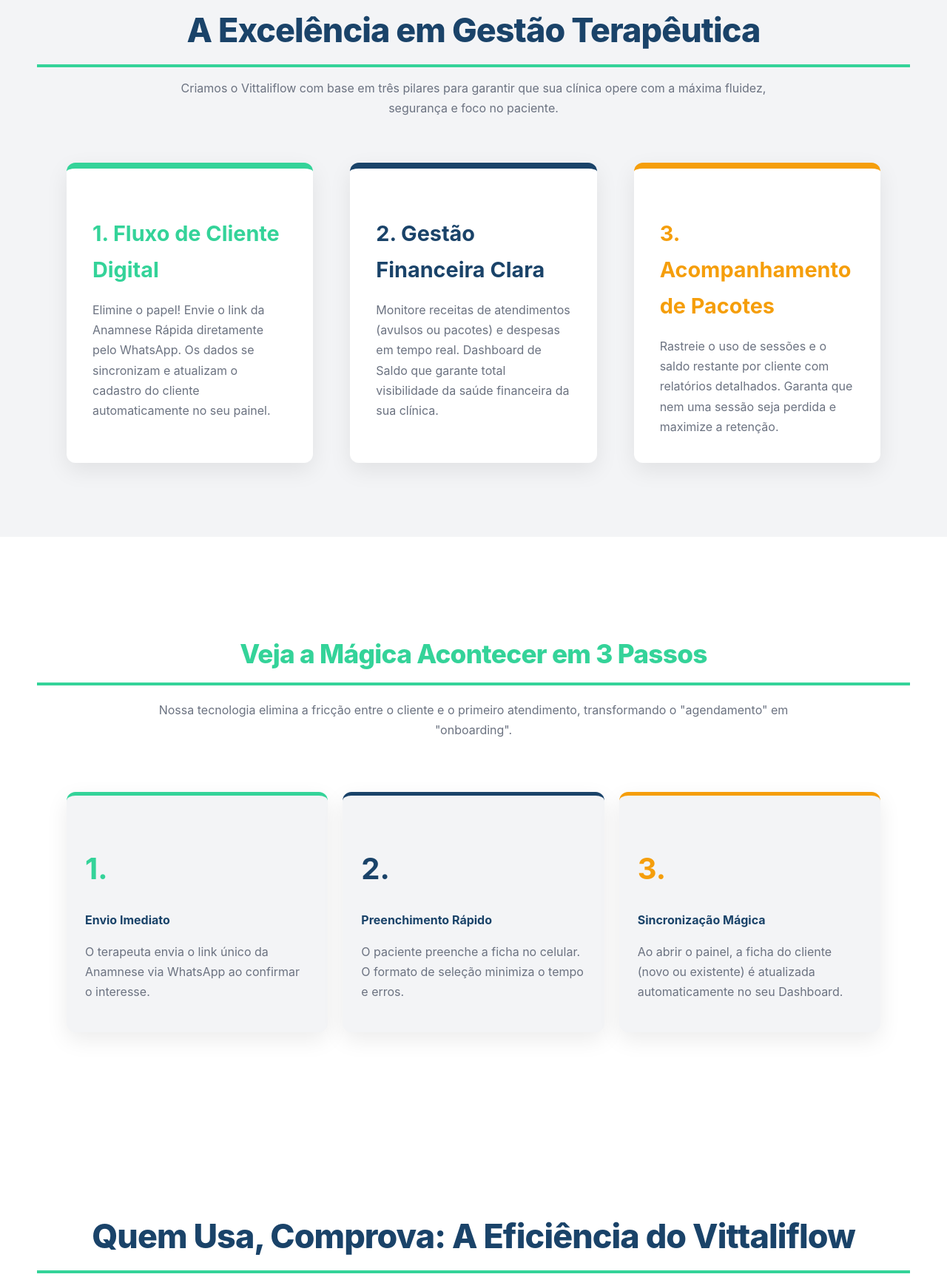
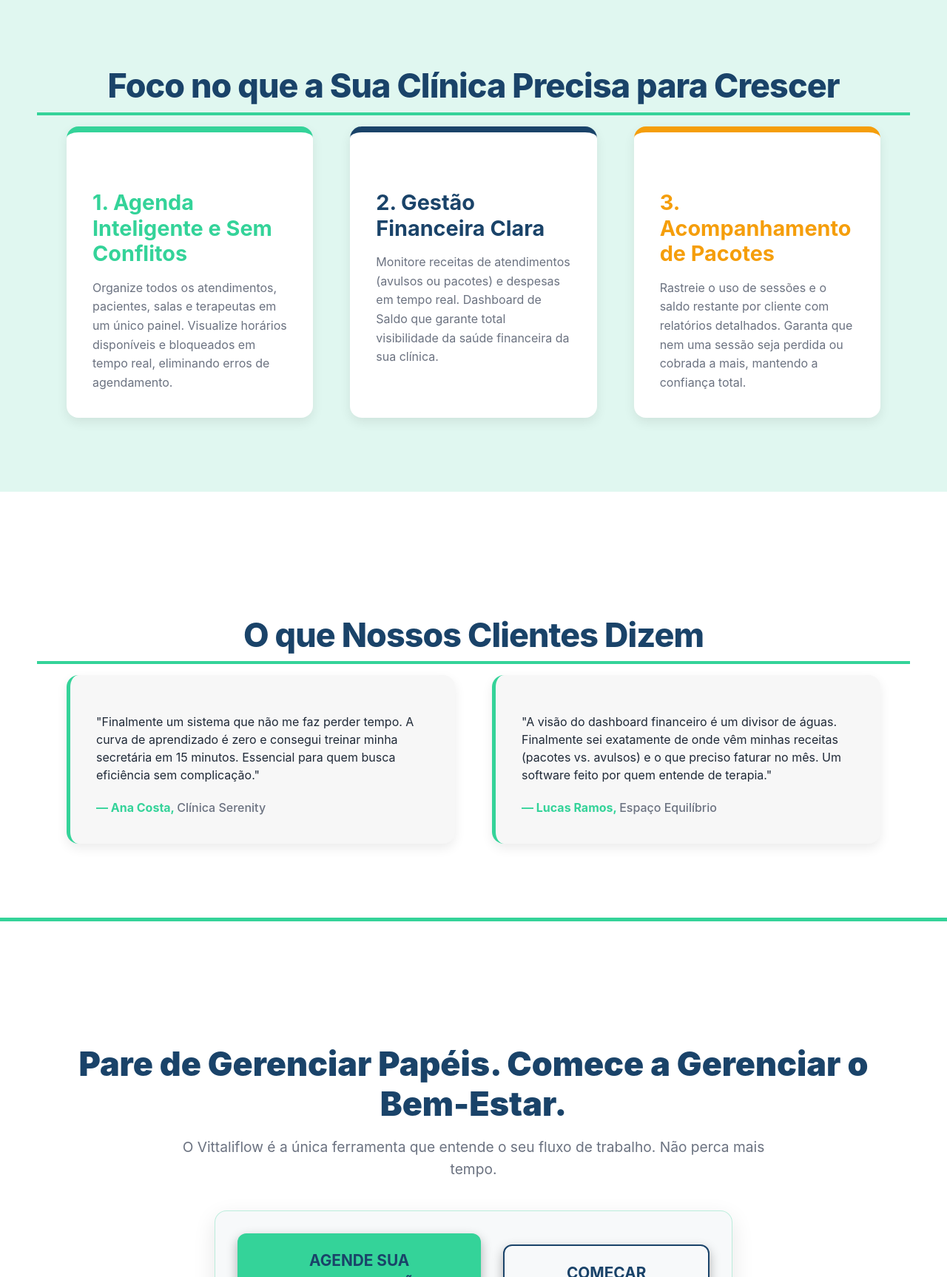
Before and after one commit to Gamaya41/vittaliflow-system, a website: page index.html in a window 1280 px wide. Shown: the part 1073-2800 px from the top of the page at 74% size. Drawn offline with Linux system fonts and the light colour scheme; files whose address does not match are found by name.

Commit message:
Add files via upload

```diff
--- a/index.html
+++ b/index.html
@@ -7,13 +7,16 @@
 
     <link rel="stylesheet" href="assets/css/landing-styles.css">
 
+    <link rel="stylesheet" href="assets/css/admin-styles.css">
+
 </head>
 <body>
 
-    <header>
-        <div>
-            <h1>VITTALIFLOW</h1>
+    <header style="background-color: #ffffff !important; color: var(--color-text-dark);">
+    <div style="display: flex; align-items: center; gap: 10px;">
+        <img src="assets/img/logo-vittaliflow.png" alt="Logo Vittaliflow" id="header-logo-final">
     </div>
+
     <a href="login.html" class="action-button-large btn-cliente" style="padding: 10px 20px; font-size: 1em;">
         JÁ SOU CLIENTE
     </a>
@@ -25,12 +28,14 @@
              <h1>Transforme sua Clínica de Terapia com Fluidez Total</h1>
             <p>O Vittaliflow é o sistema de gestão intuitivo que une a eficiência da organização com a calma do processo, liberando você para focar no que realmente importa: a cura e o bem-estar dos seus pacientes.</p>
 
-            <a href="#" class="action-button-large btn-demo">
+            <div class="hero-buttons-container">
+                <a href="#solicitar-demo" class="action-button-large btn-demo">
                     SOLICITAR DEMO (Teste Grátis)
                 </a>
                 <a href="login.html" class="action-button-large btn-cliente">
-                ENTRAR (Já Sou Cliente)
+                    COMEÇAR AGORA (Acesso)
                 </a>
+            </div>
         </div>
 
         <div class="hero-mockup-area">
@@ -38,19 +43,16 @@
     </div>
 
     <section class="value-section">
-        <h2>A Excelência em Gestão Terapêutica</h2>
-        <p style="color: var(--color-text-subtle); max-width: 800px; margin: 0 auto 60px;">
-            Criamos o Vittaliflow com base em três pilares para garantir que sua clínica opere com a máxima fluidez, segurança e foco no paciente.
-        </p>
+        <h2>Foco no que a Sua Clínica Precisa para Crescer</h2>
 
-        <div class="pillars-grid grid-container">
+        <div class="grid-container pillars-grid">
 
             <div class="pillar-card" style="border-top-color: var(--color-secondary);">
                 <h3 style="color: var(--color-secondary); font-size: 1.8em; margin-bottom: 15px;">
-                    1. Fluxo de Cliente Digital
+                    1. Agenda Inteligente e Sem Conflitos
                 </h3>
                 <p style="color: var(--color-text-subtle); margin-bottom: 0;">
-                    Elimine o papel! Envie o link da Anamnese Rápida diretamente pelo WhatsApp. Os dados se sincronizam e atualizam o cadastro do cliente automaticamente no seu painel.
+                    Organize todos os atendimentos, pacientes, salas e terapeutas em um único painel. Visualize horários disponíveis e bloqueados em tempo real, eliminando erros de agendamento.
                 </p>
             </div>
 
@@ -68,62 +70,29 @@
                     3. Acompanhamento de Pacotes
                 </h3>
                 <p style="color: var(--color-text-subtle); margin-bottom: 0;">
-                    Rastreie o uso de sessões e o saldo restante por cliente com relatórios detalhados. Garanta que nem uma sessão seja perdida e maximize a retenção.
+                    Rastreie o uso de sessões e o saldo restante por cliente com relatórios detalhados. Garanta que nem uma sessão seja perdida ou cobrada a mais, mantendo a confiança total.
                 </p>
             </div>
 
         </div>
     </section>
 
-    <section class="value-section" style="background-color: white; padding-top: 100px; padding-bottom: 100px;">
-        <h2 style="color: var(--color-secondary); font-size: 2.2em; margin-bottom: 20px;">
-            Veja a Mágica Acontecer em 3 Passos
-        </h2>
-        <p style="color: var(--color-text-subtle); max-width: 900px; margin: 0 auto 70px;">
-            Nossa tecnologia elimina a fricção entre o cliente e o primeiro atendimento, transformando o "agendamento" em "onboarding".
-        </p>
+    <section class="testimonials-section">
+        <h2>O que Nossos Clientes Dizem</h2>
 
-        <div class="grid-container" style="grid-template-columns: repeat(3, 1fr); gap: 20px;">
-            <div class="process-step" style="border-top: 5px solid var(--color-secondary); padding: 25px; border-radius: var(--border-radius-lg); background-color: var(--color-light-bg); box-shadow: var(--shadow-base);">
-                <h3 style="font-size: 2.5em; color: var(--color-secondary); margin-bottom: 10px;">1.</h3>
-                <h4 style="color: var(--color-primary); margin-bottom: 10px;">Envio Imediato</h4>
-                <p style="color: var(--color-text-subtle);">O terapeuta envia o link único da Anamnese via WhatsApp ao confirmar o interesse.</p>
-            </div>
-
-            <div class="process-step" style="border-top: 5px solid var(--color-primary); padding: 25px; border-radius: var(--border-radius-lg); background-color: var(--color-light-bg); box-shadow: var(--shadow-base);">
-                 <h3 style="font-size: 2.5em; color: var(--color-primary); margin-bottom: 10px;">2.</h3>
-                <h4 style="color: var(--color-primary); margin-bottom: 10px;">Preenchimento Rápido</h4>
-                <p style="color: var(--color-text-subtle);">O paciente preenche a ficha no celular. O formato de seleção minimiza o tempo e erros.</p>
-            </div>
-
-            <div class="process-step" style="border-top: 5px solid var(--color-accent); padding: 25px; border-radius: var(--border-radius-lg); background-color: var(--color-light-bg); box-shadow: var(--shadow-base);">
-                <h3 style="font-size: 2.5em; color: var(--color-accent); margin-bottom: 10px;">3.</h3>
-                <h4 style="color: var(--color-primary); margin-bottom: 10px;">Sincronização Mágica</h4>
-                <p style="color: var(--color-text-subtle);">Ao abrir o painel, a ficha do cliente (novo ou existente) é atualizada automaticamente no seu Dashboard.</p>
-            </div>
-        </div>
-    </section>
-
-
-    <section class="testimonials-section">
-        <h2>Quem Usa, Comprova: A Eficiência do Vittaliflow</h2>
-        <p style="color: var(--color-text-dark); max-width: 700px; margin: 0 auto 50px;">
-            Nossas clientes estão transformando a rotina de suas clínicas, ganhando tempo para cuidar de si e de seus pacientes.
-        </p>
-
-        <div class="testimonials-grid grid-container">
+        <div class="grid-container testimonials-grid">
 
             <div class="testimonial-card">
-                <p style="font-style: italic; color: var(--color-text-dark); margin-bottom: 20px; line-height: 1.5;">
-                    "Antes eu perdia horas com a agenda e papéis. Com o Vittaliflow, o preenchimento da anamnese é automático e eu recuperei pelo menos 5 horas por semana para focar nos atendimentos."
+                <p style="color: var(--color-text-dark); margin-bottom: 20px; line-height: 1.5;">
+                    "Finalmente um sistema que não me faz perder tempo. A curva de aprendizado é zero e consegui treinar minha secretária em 15 minutos. Essencial para quem busca eficiência sem complicação."
                 </p>
                 <div style="font-weight: 700; color: var(--color-secondary);">
-                    — Dra. Clara Mendes, <span style="font-weight: 500; color: var(--color-text-subtle);">Clínica Paz Interior</span>
+                    — Ana Costa, <span style="font-weight: 500; color: var(--color-text-subtle);">Clínica Serenity</span>
                 </div>
             </div>
 
             <div class="testimonial-card">
-                <p style="font-style: italic; color: var(--color-text-dark); margin-bottom: 20px; line-height: 1.5;">
+                <p style="color: var(--color-text-dark); margin-bottom: 20px; line-height: 1.5;">
                     "A visão do dashboard financeiro é um divisor de águas. Finalmente sei exatamente de onde vêm minhas receitas (pacotes vs. avulsos) e o que preciso faturar no mês. Um software feito por quem entende de terapia."
                 </p>
                 <div style="font-weight: 700; color: var(--color-secondary);">
@@ -134,8 +103,28 @@
         </div>
     </section>
 
-    <footer style="padding: 30px 50px; background-color: var(--color-text-dark); color: #c0c0c0; font-size: 0.9em; text-align: center; border-top: 5px solid var(--color-secondary);">
-        &copy; 2025 Vittaliflow - Todos os direitos reservados.
+    <section class="cta-final">
+        <h2 style="color: var(--color-primary); font-size: 2.8em; margin-bottom: 15px; font-weight: 900;">
+            Pare de Gerenciar Papéis. Comece a Gerenciar o Bem-Estar.
+        </h2>
+        <p style="color: var(--color-text-subtle); font-size: 1.2em; max-width: 800px; margin: 0 auto 40px;">
+            O Vittaliflow é a única ferramenta que entende o seu fluxo de trabalho. Não perca mais tempo.
+        </p>
+
+        <div class="cta-buttons-container">
+            <a href="#solicitar-demo" class="action-button-large btn-cliente">
+                AGENDE SUA DEMONSTRAÇÃO HOJE
+            </a>
+            <a href="login.html" class="action-button-large btn-demo" style="border: 2px solid var(--color-primary); color: var(--color-primary);">
+                COMEÇAR AGORA (Acesso)
+            </a>
+        </div>
+    </section>
+
+    <footer>
+        <p>&copy; 2025 Vittaliflow. Todos os direitos reservados. | Fluxo e Cura com Tecnologia.</p>
     </footer>
+
+    <script src="assets/js/script.js"></script>
 </body>
 </html>
```
Lines whose indentation alone changed are shown as unchanged.
